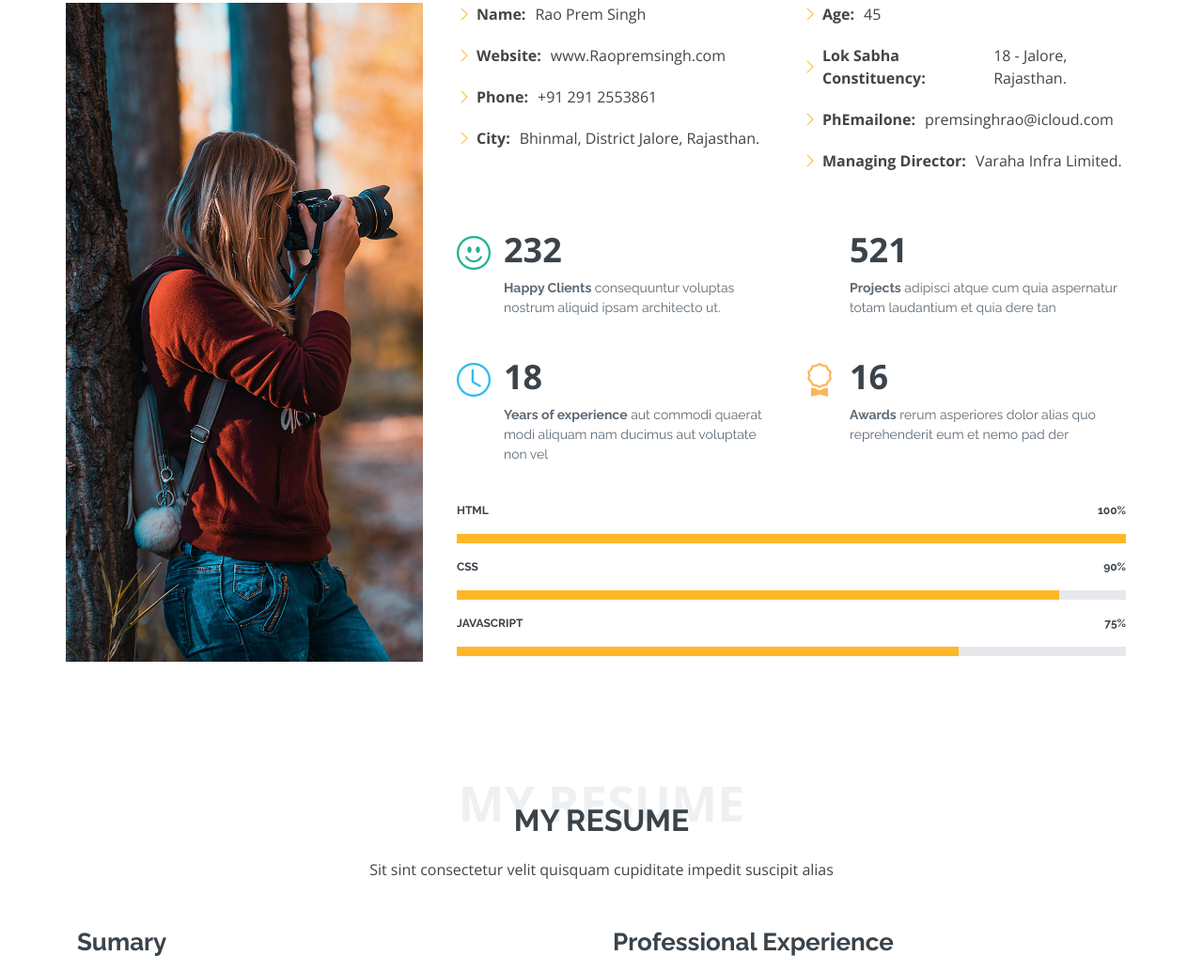
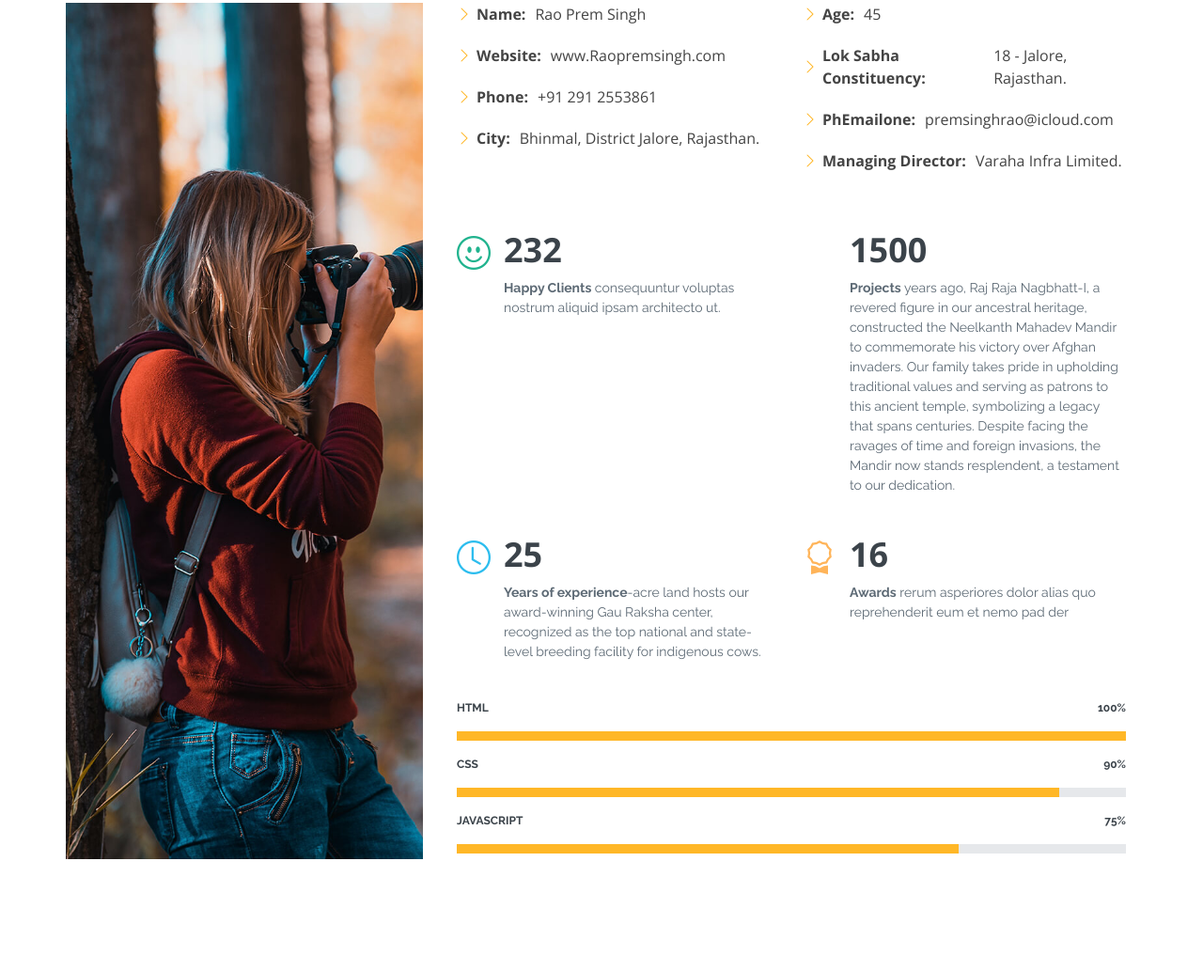
Before and after one commit to narayanjangid/RaoPremSingh, a plain HTML site: page index.html in a window 1280 px wide. Shown: the part 999-2032 px from the top of the page at 94% size. Drawn offline with nearby package versions, Linux system fonts and the light colour scheme.

Commit message:
Update index.html

```diff
--- a/index.html
+++ b/index.html
@@ -109,16 +109,17 @@
                 <div class="col-md-6 mt-5 d-md-flex align-items-md-stretch">
                   <div class="count-box">
                     <i class="bi bi-journal-richtextr" style="color: #8a1ac2;"></i>
-                    <span data-purecounter-start="0" data-purecounter-end="521" data-purecounter-duration="1" class="purecounter"></span>
-                    <p><strong>Projects</strong> adipisci atque cum quia aspernatur totam laudantium et quia dere tan</p>
+                    <span data-purecounter-start="0" data-purecounter-end="1500" data-purecounter-duration="1" class="purecounter"></span>
+                    <p><strong>Projects</strong> years ago, Raj Raja Nagbhatt-I, a revered figure in our ancestral heritage, constructed the Neelkanth Mahadev Mandir to commemorate his victory over Afghan invaders. Our family takes pride in upholding traditional values and serving as patrons to this ancient temple, symbolizing a legacy that spans centuries.
+                    Despite facing the ravages of time and foreign invasions, the Mandir now stands resplendent, a testament to our dedication.</p>
                   </div>
                 </div>
 
                 <div class="col-md-6 mt-5 d-md-flex align-items-md-stretch">
                   <div class="count-box">
                     <i class="bi bi-clock" style="color: #2cbdee;"></i>
-                    <span data-purecounter-start="0" data-purecounter-end="18" data-purecounter-duration="1" class="purecounter"></span>
-                    <p><strong>Years of experience</strong> aut commodi quaerat modi aliquam nam ducimus aut voluptate non vel</p>
+                    <span data-purecounter-start="0" data-purecounter-end="25" data-purecounter-duration="1" class="purecounter"></span>
+                    <p><strong>Years of experience</strong>-acre land hosts our award-winning Gau Raksha center, recognized as the top national and state-level breeding facility for indigenous cows.</p>
                   </div>
                 </div>
 
```
